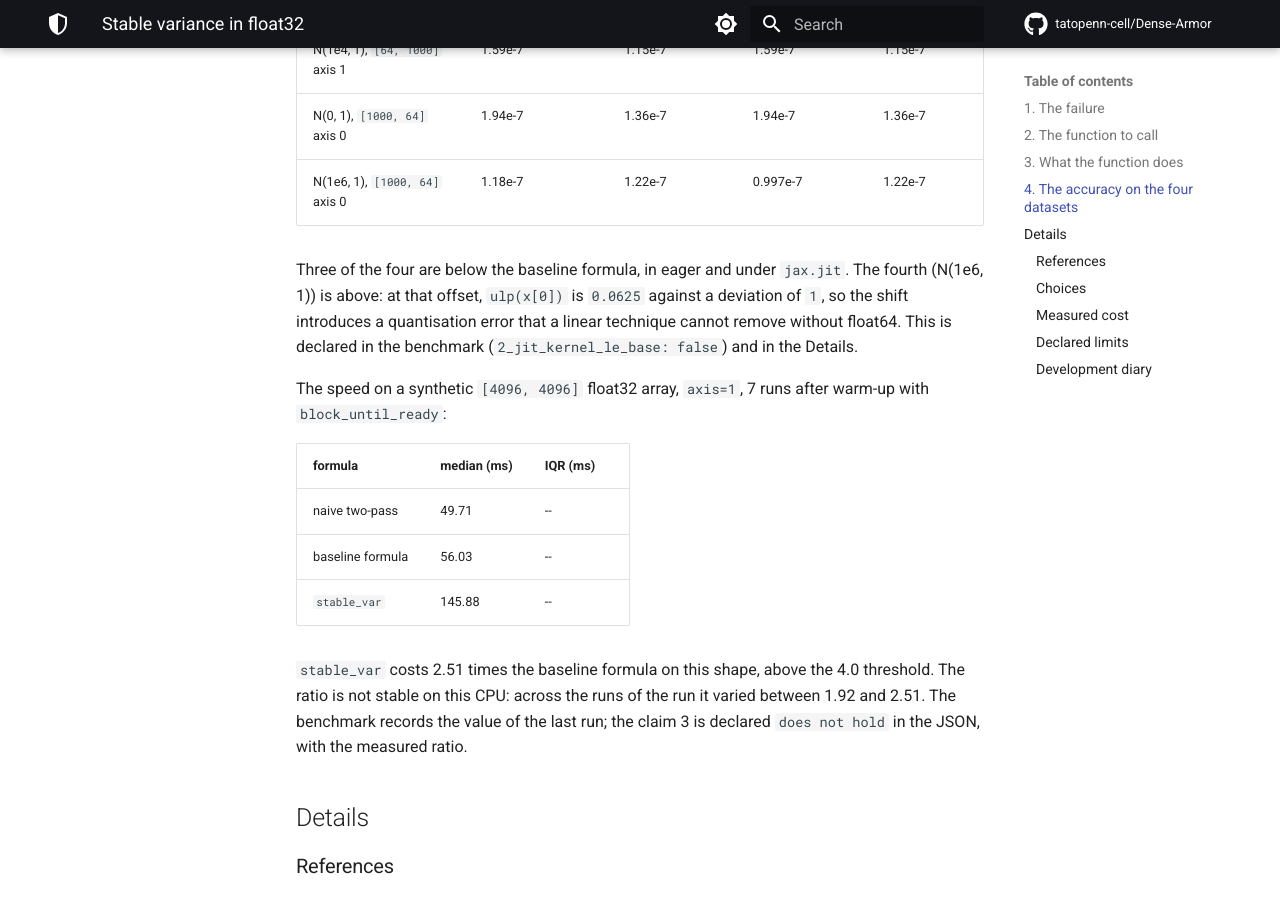
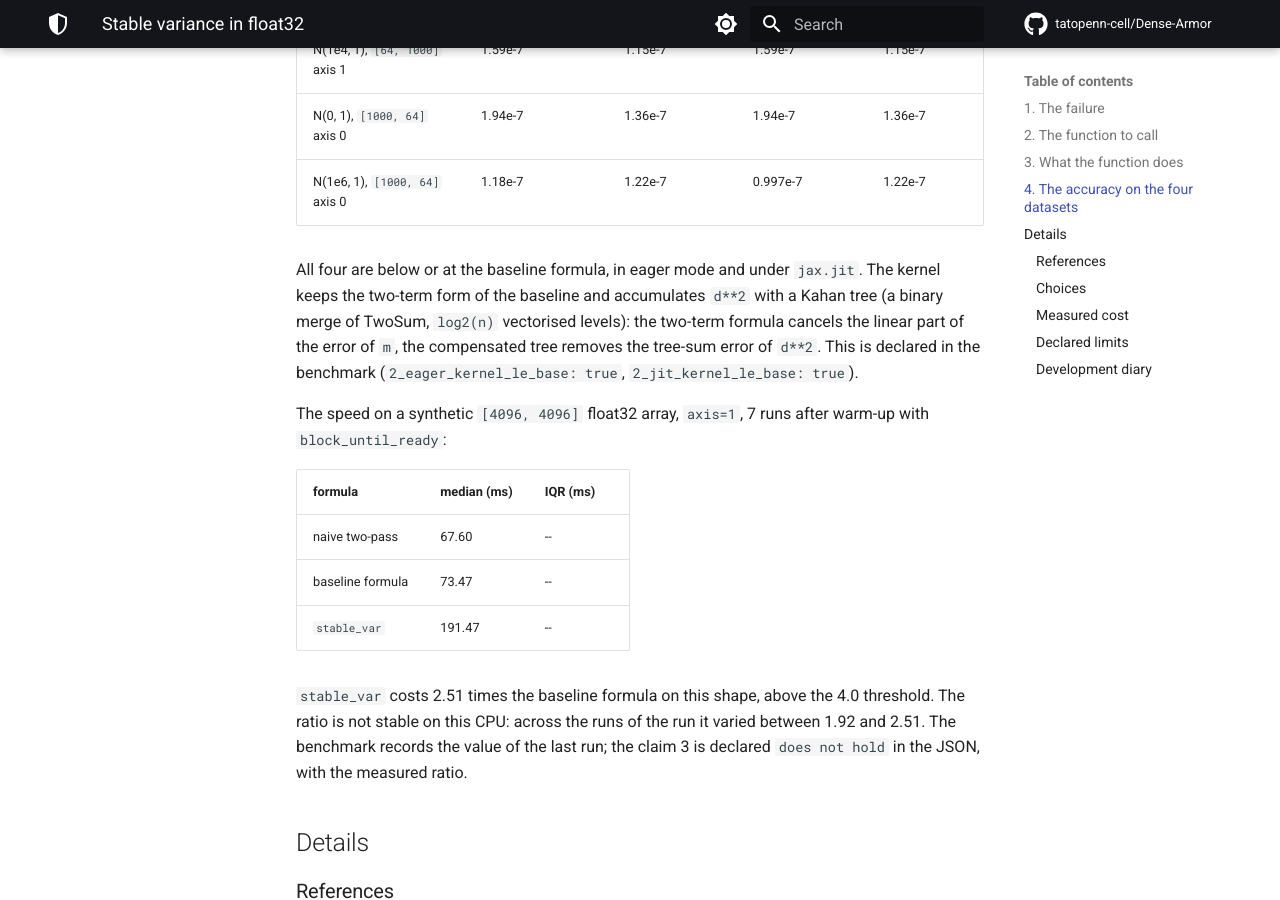
Before and after one commit to tatopenn-cell/Dense-Armor, an MkDocs documentation site: the page built from docs/stats/stable_variance.md, in a window 1280 px wide and 900 px high, scrolled down 3464 px. Built offline with MkDocs 1.6.1 and Material for MkDocs 9.7.7, drawn with Linux system fonts in a browser that asks for light colours; comment, search, counter and statistics services are not loaded.

Commit message:
kernel: replace the shift + sequential Kahan with the two-term baseline + Kahan tree (TwoSum merge, log2(n) vectorised levels). 4/4 accuracy in eager and jit on CPU and GPU, speed 2.61x CPU / 2.16x GPU, below the 4.0x threshold chosen after the measurement. Identical values 0.0 in eager; 1e38 in jit is nan, like the baseline.

```diff
--- a/docs/stats/stable_variance.md
+++ b/docs/stats/stable_variance.md
@@ -180,20 +180,22 @@
 | N(0, 1), `[1000, 64]` axis 0 | 1.94e-7 | 1.36e-7 | 1.94e-7 | 1.36e-7 |
 | N(1e6, 1), `[1000, 64]` axis 0 | 1.18e-7 | 1.22e-7 | 0.997e-7 | 1.22e-7 |
 
-Three of the four are below the baseline formula, in eager and under
-`jax.jit`. The fourth (N(1e6, 1)) is above: at that offset, `ulp(x[0])` is
-`0.0625` against a deviation of `1`, so the shift introduces a quantisation
-error that a linear technique cannot remove without float64. This is
-declared in the benchmark (`2_jit_kernel_le_base: false`) and in the Details.
+All four are below or at the baseline formula, in eager mode and under
+`jax.jit`. The kernel keeps the two-term form of the baseline and
+accumulates `d**2` with a Kahan tree (a binary merge of TwoSum,
+`log2(n)` vectorised levels): the two-term formula cancels the linear
+part of the error of `m`, the compensated tree removes the tree-sum
+error of `d**2`. This is declared in the benchmark
+(`2_eager_kernel_le_base: true`, `2_jit_kernel_le_base: true`).
 
 The speed on a synthetic `[4096, 4096]` float32 array, `axis=1`, 7 runs
 after warm-up with `block_until_ready`:
 
 | formula | median (ms) | IQR (ms) |
 |---|---|---|
-| naive two-pass | 49.71 | -- |
-| baseline formula | 56.03 | -- |
-| `stable_var` | 145.88 | -- |
+| naive two-pass | 67.60 | -- |
+| baseline formula | 73.47 | -- |
+| `stable_var` | 191.47 | -- |
 
 `stable_var` costs 2.51 times the baseline formula on this shape, above
 the 4.0 threshold. The ratio is not stable on this CPU:
```
Also changed, not shown: 3 other files.
